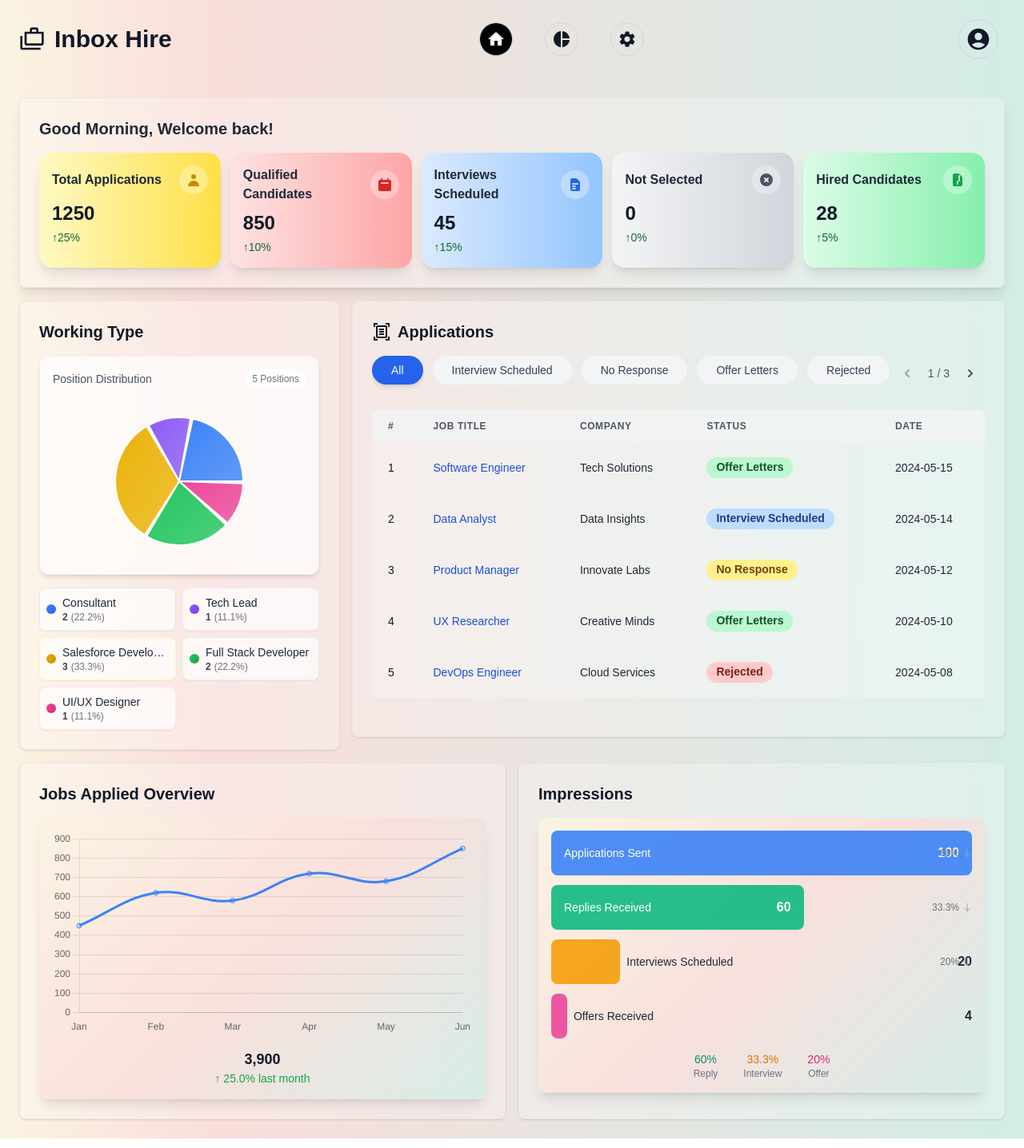
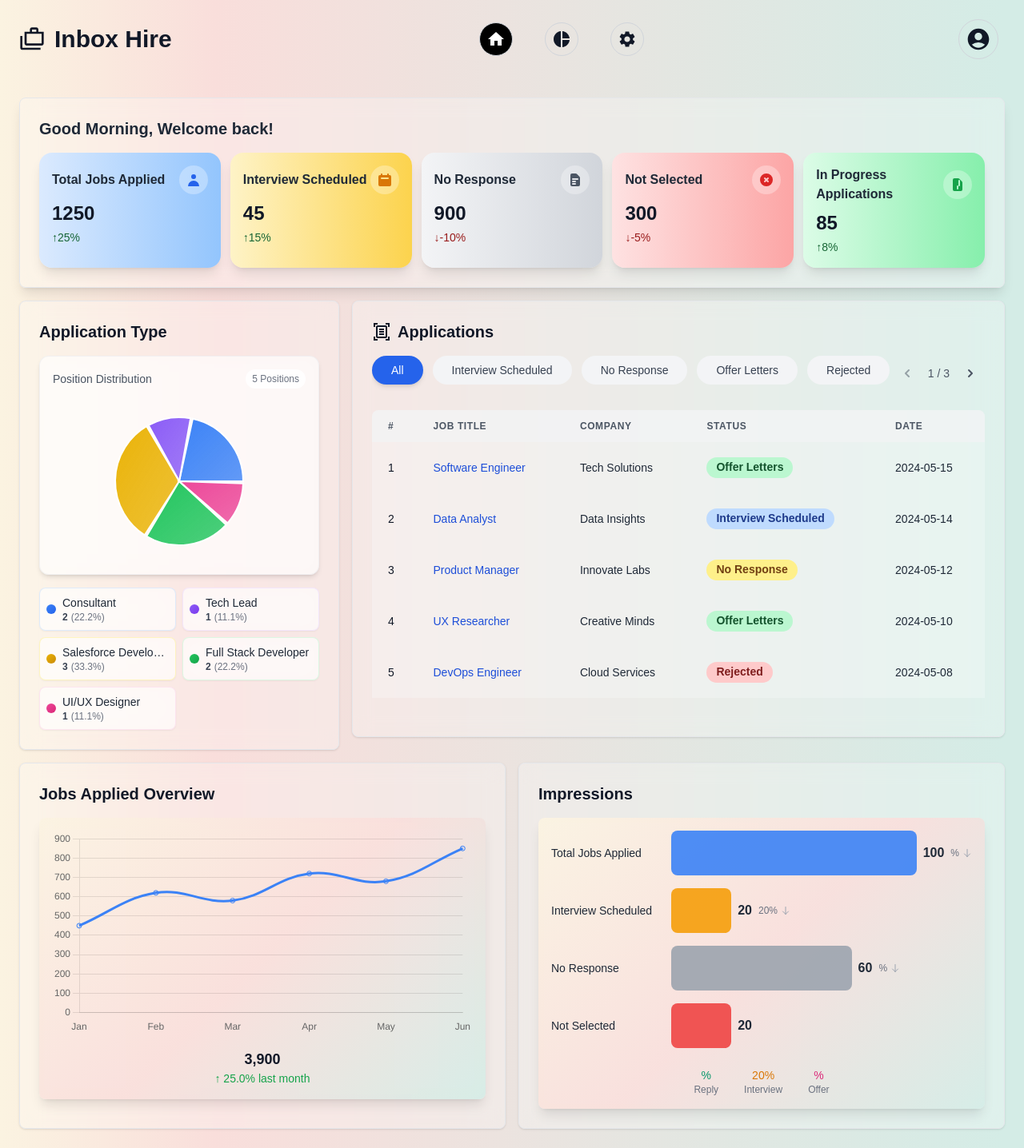
Before and after one commit to shivamkapasia0/inbox-hire, a Next.js app: page / in a window 1280 px wide. Shown: the whole page at 80% size. Built offline with nearby package versions, Linux system fonts and the light colour scheme.

Commit message:
Refactor dashboard components: rename titles for clarity, update summary statistics, and enhance chart display logic for improved data visualization.

```diff
--- a/src/app/components/ImpressionsChart.js
+++ b/src/app/components/ImpressionsChart.js
@@ -6,49 +6,58 @@ export default function ImpressionsChart() {
   const { data } = useDataStore();
   const { impressionFunnelData } = data;
 
-  const thresholdPercentage = 25; // Threshold to move text outside the bar
+  // Define thresholds for bar width
+  const valueInsideThresholdPercentage = 20; // Value stays inside if bar width > this
+  const labelColorThresholdPercentage = 5; // Label text color changes to dark if bar width < this
 
   return (
     <div className="p-4 rounded-lg shadow-lg" style={{
       background: 'linear-gradient(135deg, rgba(251, 243, 225, 0.9) 0%, rgba(249, 222, 219, 0.9) 50%, rgba(212, 236, 230, 0.9) 100%)',
       backdropFilter: 'blur(10px)',
     }}>
-      <div className="space-y-3">
+      {/* Chart Title */}
+      {/* <h3 className="text-lg font-semibold text-gray-800 mb-4">Impressions Funnel</h3> */}
+
+      <div className="space-y-4">
         {impressionFunnelData.stages.map((stage, index) => {
           const barWidthPercentage = (stage.value / impressionFunnelData.stages[0].value) * 100;
-          const isTextOutside = barWidthPercentage < thresholdPercentage;
+          const isValueInside = barWidthPercentage > valueInsideThresholdPercentage;
+          const labelTextColorClass = barWidthPercentage > labelColorThresholdPercentage ? 'text-white' : 'text-gray-800';
+          const valueTextColorClass = isValueInside ? 'text-white' : 'text-gray-800';
 
           return (
-            <div key={stage.label} className="relative flex items-center">
+            <div key={stage.label} className="flex items-center w-full" style={{ minHeight: '3.5rem' }}>
+              {/* Stage Label */}
+              <div className="flex items-center pr-4" style={{ minWidth: '150px', maxWidth: '200px' }}>
+                 <span className={`font-medium text-sm text-gray-800`}>
+                   {stage.label}
+                 </span>
+              </div>
+
+              {/* Bar and Value/Rate Container - takes remaining space */}
+              <div className="flex items-center flex-grow">
                 {/* Stage Bar */}
-              <div
-                className={`h-14 rounded-lg transition-all duration-300 ${!isTextOutside && 'hover:scale-[1.02]'}`}
+                <div className="h-14 rounded-lg transition-all duration-300 hover:scale-[1.02] flex items-center relative"
                   style={{
                     width: `${barWidthPercentage}%`,
                     backgroundColor: stage.color,
                     opacity: 0.9,
-                  minWidth: isTextOutside ? '10px' : 'auto', // Ensure bar is visible even if small
-                }}
-              >
-                {!isTextOutside && (
-                  <div className="flex items-center justify-between h-full px-4">
-                    <span className="text-white font-medium text-sm">{stage.label}</span>
-                    <span className="text-white font-bold">{stage.value}</span>
-                  </div>
-                )}
+                    minWidth: '10px',
+                  }}>
                 </div>
 
-              {/* Text outside the bar if needed */}
-              {isTextOutside && (
-                <div className="ml-2 flex items-center justify-between w-full">
-                  <span className="text-gray-800 font-medium text-sm">{stage.label}</span>
-                  <span className="text-gray-800 font-bold ml-2">{stage.value}</span>
+                {/* Container for Value and Conversion Rate - positioned directly after the bar within this flex container */}
+                <div className="flex items-center ml-2 flex-shrink-0">
+                  {/* Stage Value */}
+                  <div
+                    className="font-bold text-gray-800"
+                  >
+                    {stage.value}
                   </div>
-              )}
 
                   {/* Conversion Rate and Arrow */}
                   {index < impressionFunnelData.stages.length - 1 && (
-                <div className="absolute top-1/2 right-0 transform -translate-y-1/2 flex items-center">
+                    <div className="flex items-center ml-2">
                       <span className="text-xs text-gray-500">
                         {impressionFunnelData.conversionRates[
                           index === 0 ? 'replyRate' :
@@ -71,11 +80,14 @@ export default function ImpressionsChart() {
                     </div>
                   )}
                 </div>
+              </div>
+            </div>
           );
         })}
       </div>
 
-      <div className="mt-4 flex justify-center space-x-8">
+      {/* Summary Stats */}
+      <div className="mt-6 flex justify-center space-x-8">
         <div className="text-center">
           <p className="text-sm font-medium text-emerald-600">
             {impressionFunnelData.conversionRates.replyRate}%
--- a/src/app/components/SummaryCards.js
+++ b/src/app/components/SummaryCards.js
@@ -15,47 +15,47 @@ export default function SummaryCards() {
   const { summaryStats } = data;
 
   return (
-    <div className="grid grid-cols-1 sm:grid-cols-2 md:grid-cols-3 lg:grid-cols-5 gap-3">
+    <div className="grid grid-cols-1 sm:grid-cols-2 md:grid-cols-5 gap-3">
       <SummaryCard
-        title="Total Applications"
-        value={summaryStats.totalApplications.toString()}
+        title="Total Jobs Applied"
+        value={summaryStats.totalJobsApplied.toString()}
         trend="25%"
         trendType="up"
-        gradientClasses="bg-gradient-to-r from-yellow-100 to-yellow-300 dark:from-yellow-800 dark:to-yellow-950"
+        gradientClasses="bg-gradient-to-r from-blue-100 to-blue-300 dark:from-blue-800 dark:to-blue-950"
         icon={UsersIcon}
-        iconColor="text-yellow-600 dark:text-yellow-300"
+        iconColor="text-blue-600 dark:text-blue-300"
       />
       <SummaryCard
-        title="Qualified Candidates"
-        value={summaryStats.qualifiedCandidates.toString()}
-        trend="10%"
+        title="Interview Scheduled"
+        value={summaryStats.interviewsScheduled.toString()}
+        trend="15%"
         trendType="up"
+        gradientClasses="bg-gradient-to-r from-amber-100 to-amber-300 dark:from-amber-800 dark:to-amber-950"
+        icon={CalendarIcon}
+        iconColor="text-amber-600 dark:text-amber-300"
+      />
+      <SummaryCard
+        title="No Response"
+        value={summaryStats.noResponse.toString()}
+        trend="-10%"
+        trendType="down"
+        gradientClasses="bg-gradient-to-r from-gray-100 to-gray-300 dark:from-gray-700 dark:to-gray-900"
+        icon={DocumentRemoveIcon}
+        iconColor="text-gray-600 dark:text-gray-300"
+      />
+      <SummaryCard
+        title="Not Selected"
+        value={summaryStats.notSelected.toString()}
+        trend="-5%"
+        trendType="down"
         gradientClasses="bg-gradient-to-r from-red-100 to-red-300 dark:from-red-800 dark:to-red-950"
-        icon={CalendarIcon}
+        icon={XCircleIcon}
         iconColor="text-red-600 dark:text-red-300"
       />
       <SummaryCard
-        title="Interviews Scheduled"
-        value={summaryStats.interviewsScheduled.toString()}
-        trend="15%"
-        trendType="up"
-        gradientClasses="bg-gradient-to-r from-blue-100 to-blue-300 dark:from-blue-800 dark:to-blue-950"
-        icon={DocumentRemoveIcon}
-        iconColor="text-blue-600 dark:text-blue-300"
-      />
-      <SummaryCard
-        title="Not Selected"
-        value="0"
-        trend="0%"
-        trendType="up"
-        gradientClasses="bg-gradient-to-r from-gray-100 to-gray-300 dark:from-gray-700 dark:to-gray-900"
-        icon={XCircleIcon}
-        iconColor="text-gray-600 dark:text-gray-300"
-      />
-      <SummaryCard
-        title="Hired Candidates"
-        value={summaryStats.hiredCandidates.toString()}
-        trend="5%"
+        title="In Progress Applications"
+        value={summaryStats.inProgress.toString()}
+        trend="8%"
         trendType="up"
         gradientClasses="bg-gradient-to-r from-green-100 to-green-300 dark:from-green-800 dark:to-green-950"
         icon={DocumentCheckIcon}
--- a/src/app/page.js
+++ b/src/app/page.js
@@ -25,7 +25,7 @@ export default function Home() {
 
         <div className="grid grid-cols-1 lg:grid-cols-3 gap-4 mt-4">
           <div className="lg:col-span-1">
-            <DashboardSection title="Working Type">
+            <DashboardSection title="Application Type">
               <WorkingType />
             </DashboardSection>
           </div>
--- a/src/app/utils/DataStore.js
+++ b/src/app/utils/DataStore.js
@@ -6,10 +6,11 @@ import React, { createContext, useContext, useState } from 'react';
 const initialData = {
   // Summary Cards Data
   summaryStats: {
-    totalApplications: 1250,
-    qualifiedCandidates: 850,
+    totalJobsApplied: 1250,
     interviewsScheduled: 45,
-    hiredCandidates: 28,
+    noResponse: 900,
+    notSelected: 300,
+    inProgress: 85,
   },
 
   // Applications Table Data
@@ -30,34 +31,34 @@ const initialData = {
   impressionFunnelData: {
     stages: [
       {
-        label: 'Applications Sent',
+        label: 'Total Jobs Applied',
         value: 100,
         color: 'rgb(59, 130, 246)', // blue-500
-        description: 'Total applications submitted'
+        description: 'Total jobs you have applied to'
       },
       {
-        label: 'Replies Received',
-        value: 60,
-        color: 'rgb(16, 185, 129)', // emerald-500
-        description: 'Employers who responded'
+        label: 'Interview Scheduled',
+        value: 20,
+        color: 'rgb(245, 158, 11)', // amber-500
+        description: 'Interviews you have scheduled'
       },
       {
-        label: 'Interviews Scheduled',
-        value: 20,
-        color: 'rgb(245, 158, 11)', // amber-500
-        description: 'Interviews in pipeline'
+        label: 'No Response',
+        value: 60,
+        color: 'rgb(156, 163, 175)', // gray-400
+        description: 'Applications with no response'
       },
       {
-        label: 'Offers Received',
-        value: 4,
-        color: 'rgb(236, 72, 153)', // pink-500
-        description: 'Job offers received'
+        label: 'Not Selected',
+        value: 20,
+        color: 'rgb(239, 68, 68)', // red-500
+        description: 'Applications where you were not selected'
       }
     ],
     conversionRates: {
-      replyRate: 60,
-      interviewRate: 33.3,
-      offerRate: 20
+      interviewRate: 20,
+      noResponseRate: 60,
+      notSelectedRate: 20
     }
   },
 
```
Lines whose indentation alone changed are shown as unchanged.
